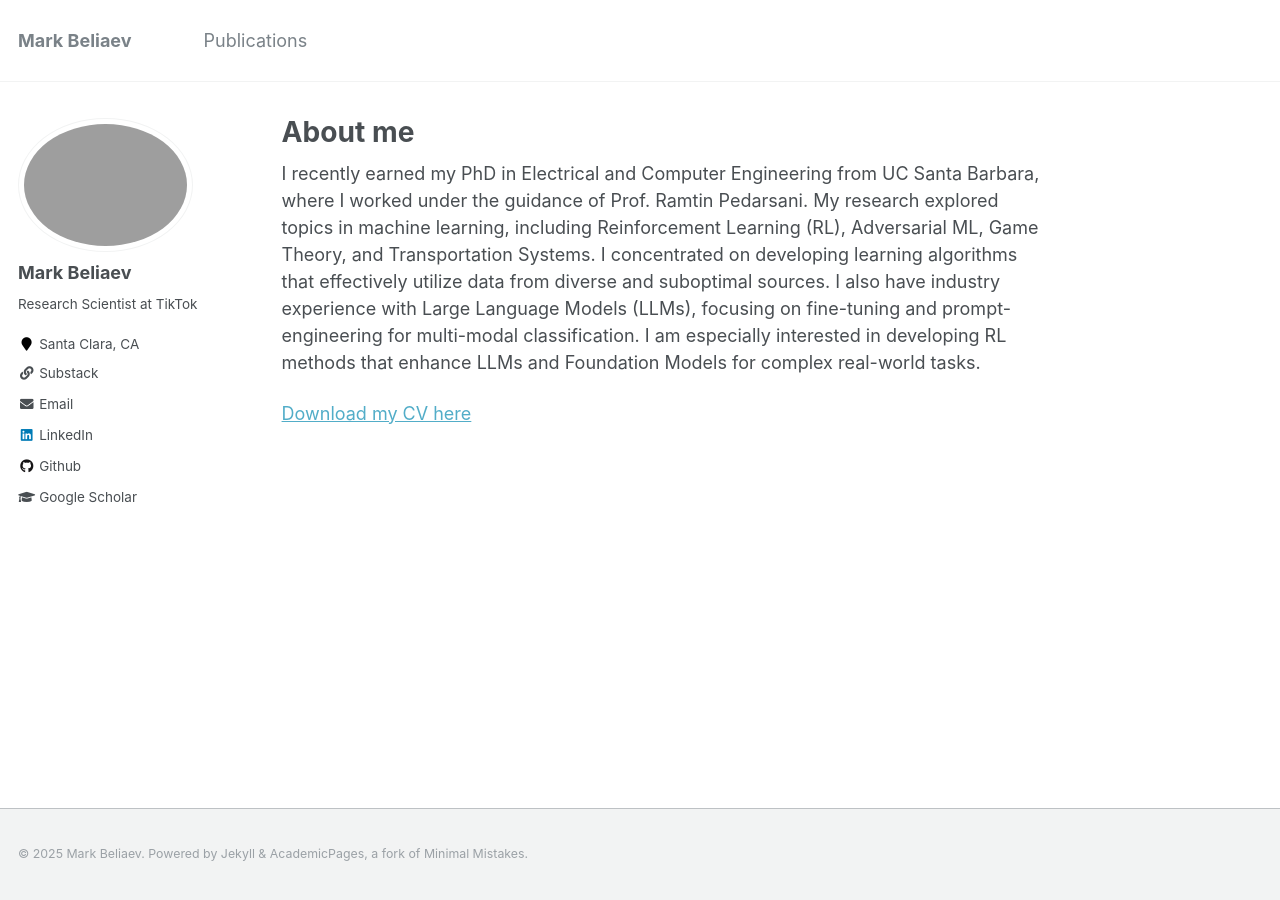
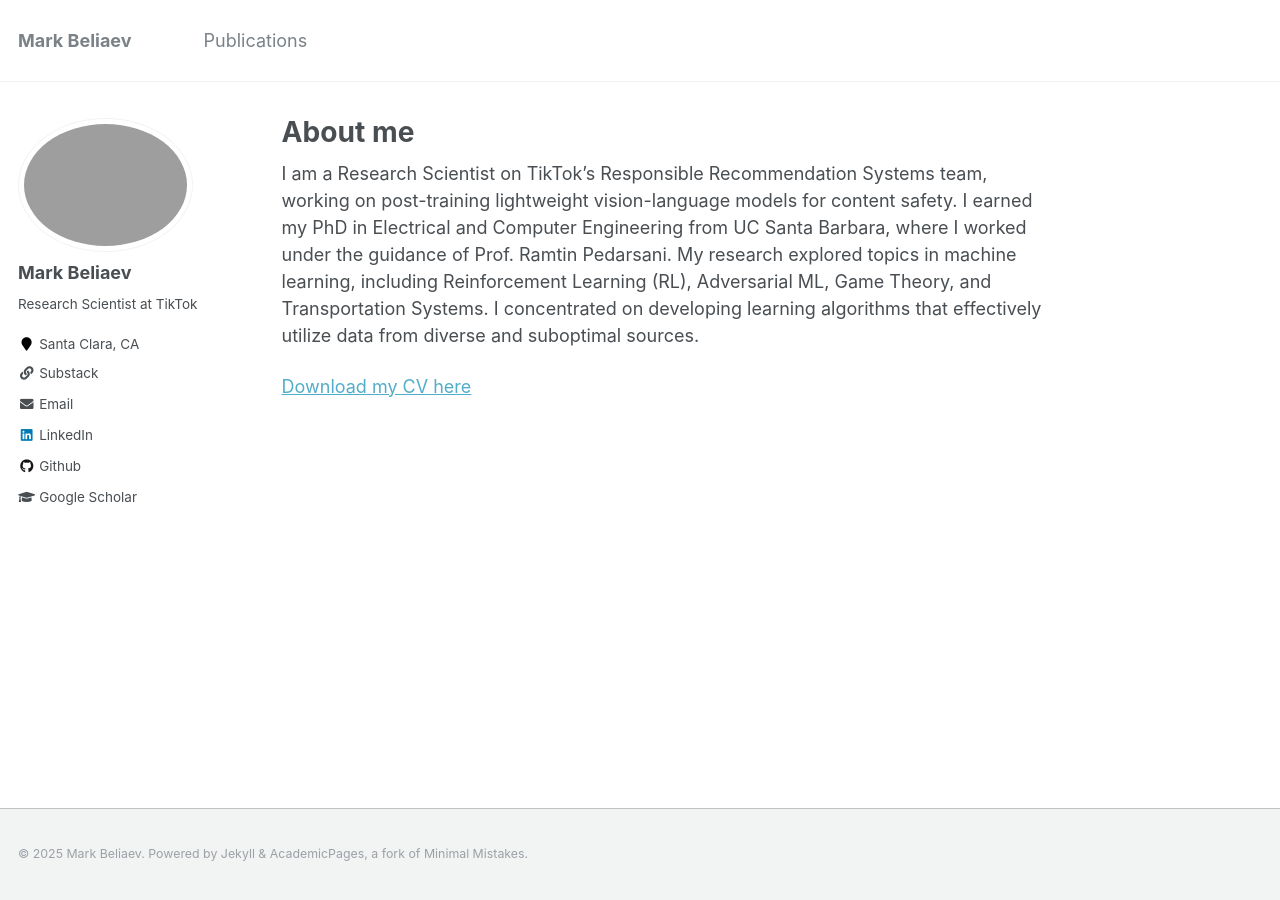
Before and after one commit to mbeliaev1/mbeliaev1.github.io, a Jekyll site: the page built from _pages/about.md, in a window 1280 px wide. Built offline with Jekyll 4.4.1, drawn with Linux system fonts in a browser that asks for light colours.

Commit message:
updated substack to notes, new resume, new about me

```diff
--- a/_includes/author-profile.html
+++ b/_includes/author-profile.html
@@ -29,7 +29,7 @@
         <li><i class="fa fa-fw fa-map-marker" aria-hidden="true"></i> {{ author.employer }}</li>
       {% endif %}
       {% if author.uri %}
-        <li><a href="{{ author.uri }}"><i class="fas fa-fw fa-link" aria-hidden="true"></i> {{ site.data.ui-text[site.locale].website_label | default: "Substack" }}</a></li>
+        <li><a href="{{ author.uri }}"><i class="fas fa-fw fa-link" aria-hidden="true"></i> {{ site.data.ui-text[site.locale].website_label | default: "Research Notes" }}</a></li>
       {% endif %}
       {% if author.email %}
         <li><a href="mailto:{{ author.email }}"><i class="fas fa-fw fa-envelope" aria-hidden="true"></i> {{ site.data.ui-text[site.locale].email_label | default: "Email" }}</a></li>
--- a/_pages/about.md
+++ b/_pages/about.md
@@ -8,6 +8,6 @@
   - /about.html
 ---
 
-I recently earned my PhD in Electrical and Computer Engineering from UC Santa Barbara, where I worked under the guidance of Prof. Ramtin Pedarsani. My research explored topics in machine learning, including Reinforcement Learning (RL), Adversarial ML, Game Theory, and Transportation Systems. I concentrated on developing learning algorithms that effectively utilize data from diverse and suboptimal sources. I also have industry experience with Large Language Models (LLMs), focusing on fine-tuning and prompt-engineering for multi-modal classification. I am especially interested in developing RL methods that enhance LLMs and Foundation Models for complex real-world tasks.
+I am a Research Scientist on TikTok's Responsible Recommendation Systems team, working on post-training lightweight vision-language models for content safety. I earned my PhD in Electrical and Computer Engineering from UC Santa Barbara, where I worked under the guidance of Prof. Ramtin Pedarsani. My research explored topics in machine learning, including Reinforcement Learning (RL), Adversarial ML, Game Theory, and Transportation Systems. I concentrated on developing learning algorithms that effectively utilize data from diverse and suboptimal sources.
 
 [Download my CV here](https://markbeliaev.com/files/mark_beliaev_cv.pdf)
```
Also changed, not shown: 1 other file.
